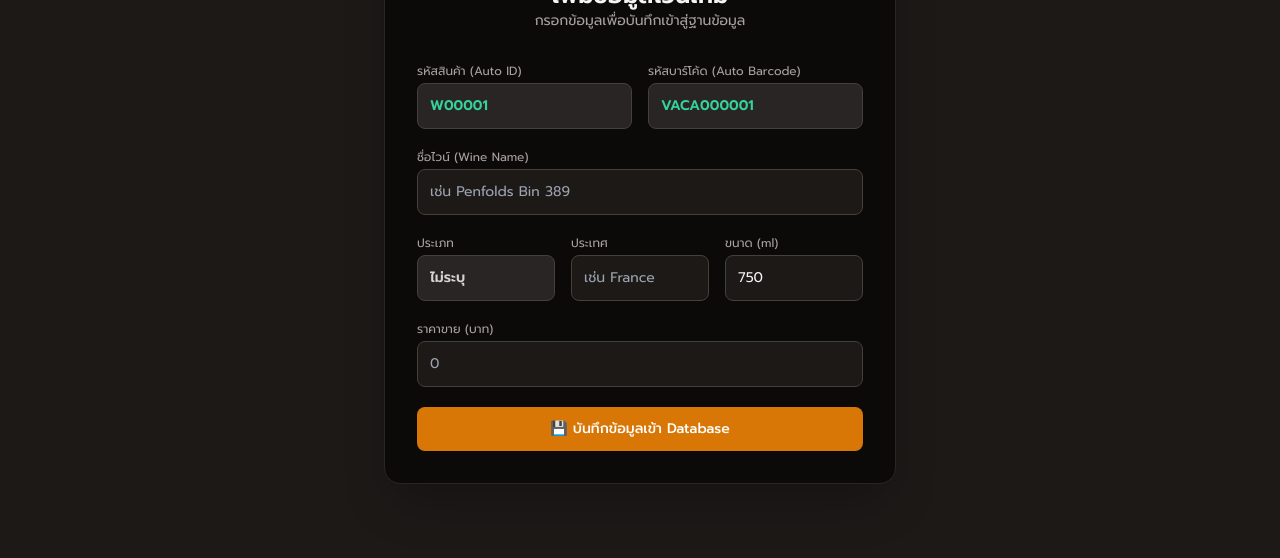
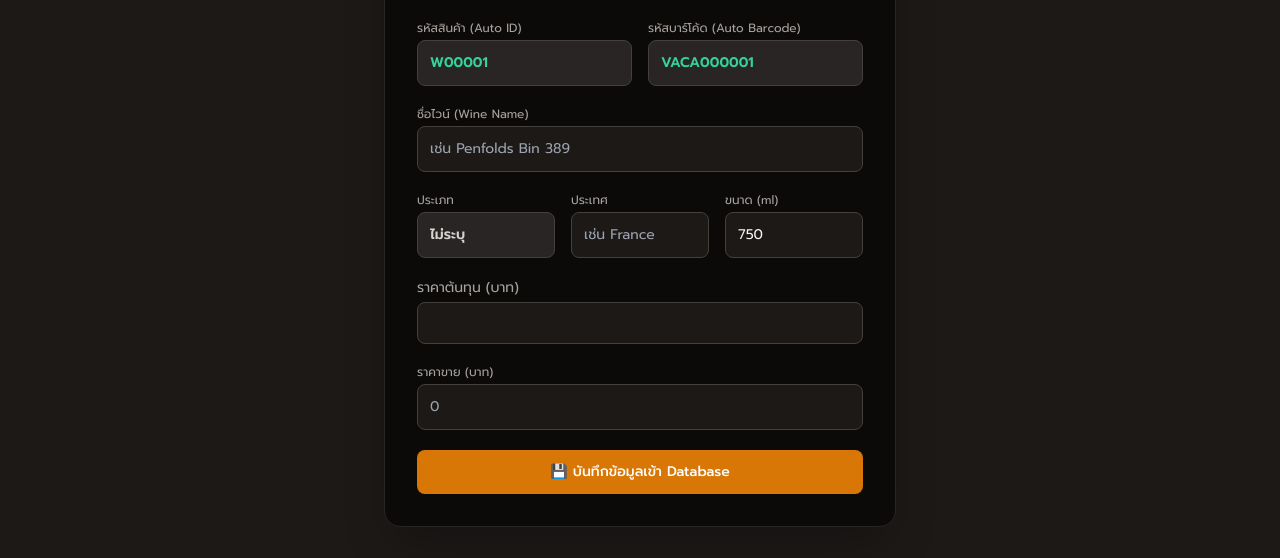
Before and after one commit to Chao8870/wine-stock-web, a website: page public/add-product.html in a window 1280 px wide. Shown: the part 242-800 px from the top of the page. Drawn offline with nearby package versions, Linux system fonts and the light colour scheme; no server answers; sample sign-in values are in the browser's storage.

Commit message:
Update add-product.html

```diff
--- a/public/add-product.html
+++ b/public/add-product.html
@@ -60,7 +60,10 @@
                         <input type="number" id="bottle-size" required class="w-full bg-stone-900 border border-stone-700 rounded-lg p-3 text-sm text-stone-100 focus:outline-none focus:border-amber-500" value="750">
                     </div>
                 </div>
-
+                <div>
+                    <label class="block text-sm text-stone-400 mb-1">ราคาต้นทุน (บาท)</label>
+                    <input type="number" id="cost_price" required class="w-full bg-stone-900 border border-stone-700 rounded-lg p-2 text-stone-200 focus:outline-none focus:border-purple-500">
+                </div>
                 <div>
                     <label class="block text-xs text-stone-400 mb-1">ราคาขาย (บาท)</label>
                     <input type="number" id="price" required class="w-full bg-stone-900 border border-stone-700 rounded-lg p-3 text-sm text-stone-100 focus:outline-none focus:border-amber-500" placeholder="0">
@@ -135,6 +138,7 @@
                 type: document.getElementById('type').value,
                 country: document.getElementById('country').value,
                 bottle_size: parseInt(document.getElementById('bottle-size').value),
+                cost_price: document.getElementById('cost_price').value, // 💡 เพิ่มบรรทัดนี้
                 price: parseFloat(document.getElementById('price').value),
                 user: localStorage.getItem('userName') // ส่งชื่อคนทำรายการไปด้วย
             };
```
